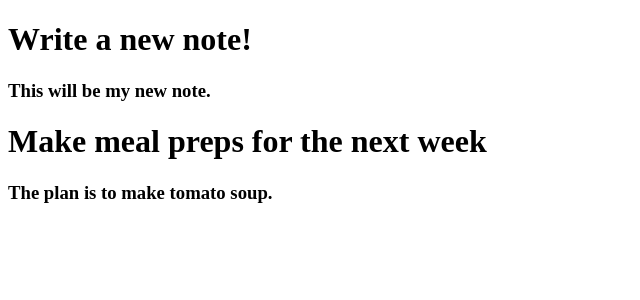
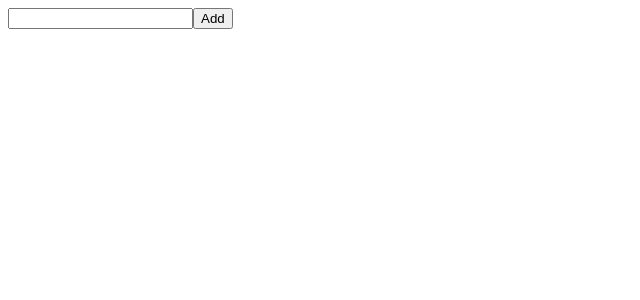
Before and after one commit to Nimus-oes/react-tile-note-app, a React (Vite) app: page / in a window 1280 px wide. Shown: the top 300 px of the page, without its empty margins (0-640 px from the left). Built offline with nearby package versions, Linux system fonts and the light colour scheme.

Commit message:
Implement basic note add and delete features

```diff
--- a/src/App.tsx
+++ b/src/App.tsx
@@ -1,30 +1,23 @@
 import { useState } from "react";
 import NoteCardList from "./components/NoteCardList/NoteCardList";
-import { v4 as uuidv4 } from "uuid";
 import type { Note } from "./types";
+import InputForm from "./components/InputForm/InputForm";
 
 export default function App() {
-  const [notes, setNotes] = useState<Note[]>([
-    {
-      id: uuidv4(),
-      title: "Write a new note!",
-      content: "This will be my new note.",
-      createdAt: "",
-      isFavorite: false,
-      isArchived: false,
-    },
-    {
-      id: uuidv4(),
-      title: "Make meal preps for the next week",
-      content: "The plan is to make tomato soup.",
-      createdAt: "",
-      isFavorite: false,
-      isArchived: false,
-    },
-  ]);
+  const [notes, setNotes] = useState<Note[]>([]);
+
+  const addNote = (noteToAdd: Note) => {
+    setNotes((prev) => [...prev, noteToAdd]);
+  };
+
+  const deleteNote = (noteId: string) => {
+    setNotes(notes.filter((item) => item.id !== noteId));
+  };
+
   return (
     <div>
-      <NoteCardList notes={notes} />
+      <InputForm onAdd={addNote} />
+      <NoteCardList notes={notes} onDelete={deleteNote} />
     </div>
   );
 }
--- /dev/null
+++ b/src/components/InputForm/InputForm.tsx
@@ -0,0 +1,38 @@
+import type { Note } from "../../types";
+import { v4 as uuidv4 } from "uuid";
+
+interface InputFormProps {
+  onAdd: (noteToAdd: Note) => void;
+}
+
+export default function InputForm({ onAdd }: InputFormProps) {
+  const handleSubmit = (e: React.FormEvent<HTMLFormElement>) => {
+    e.preventDefault();
+    const form = e.currentTarget;
+    const formData = new FormData(form);
+    const rawText = formData.get("text");
+    const text = typeof rawText === "string" ? rawText.trim() : "";
+
+    if (!text) {
+      e.currentTarget.reset();
+      return;
+    }
+
+    onAdd({
+      id: uuidv4(),
+      text,
+      createdAt: Date.now(),
+      isArchived: false,
+      isFavorite: false,
+    });
+
+    e.currentTarget.reset();
+  };
+
+  return (
+    <form onSubmit={handleSubmit}>
+      <input name="text" />
+      <button>Add</button>
+    </form>
+  );
+}
--- a/src/components/NoteCard/NoteCard.tsx
+++ b/src/components/NoteCard/NoteCard.tsx
@@ -2,13 +2,19 @@ import type { Note } from "../../types";
 
 interface NoteCardProps {
   note: Note;
+  onDelete: (noteId: string) => void;
 }
 
-export default function NoteCard({ note }: NoteCardProps) {
+export default function NoteCard({ note, onDelete }: NoteCardProps) {
+  const handleDelete = () => {
+    onDelete(note.id);
+  };
+
   return (
-    <div>
-      <h1>{note.title}</h1>
-      <h3>{note.content}</h3>
-    </div>
+    <>
+      <h1>{note.text}</h1>
+      <p>{note.createdAt}</p>
+      <button onClick={handleDelete}>🗑️</button>
+    </>
   );
 }
--- a/src/components/NoteCardList/NoteCardList.tsx
+++ b/src/components/NoteCardList/NoteCardList.tsx
@@ -3,16 +3,17 @@ import NoteCard from "../NoteCard/NoteCard";
 
 interface NoteCardListProps {
   notes: Note[];
+  onDelete: (noteId: string) => void;
 }
 
-export default function NoteCardList({ notes }: NoteCardListProps) {
+export default function NoteCardList({ notes, onDelete }: NoteCardListProps) {
   return (
-    <div>
+    <ul>
       {notes.map((note) => (
-        <div>
-          <NoteCard note={note} />
-        </div>
+        <li key={note.id}>
+          <NoteCard note={note} onDelete={onDelete} />
+        </li>
       ))}
-    </div>
+    </ul>
   );
 }
--- a/src/types.ts
+++ b/src/types.ts
@@ -1,8 +1,7 @@
 export interface Note {
   id: string;
-  title: string;
-  content: string;
-  createdAt: string;
+  text: string;
+  createdAt: number;
   isArchived: boolean;
   isFavorite: boolean;
 }
```
